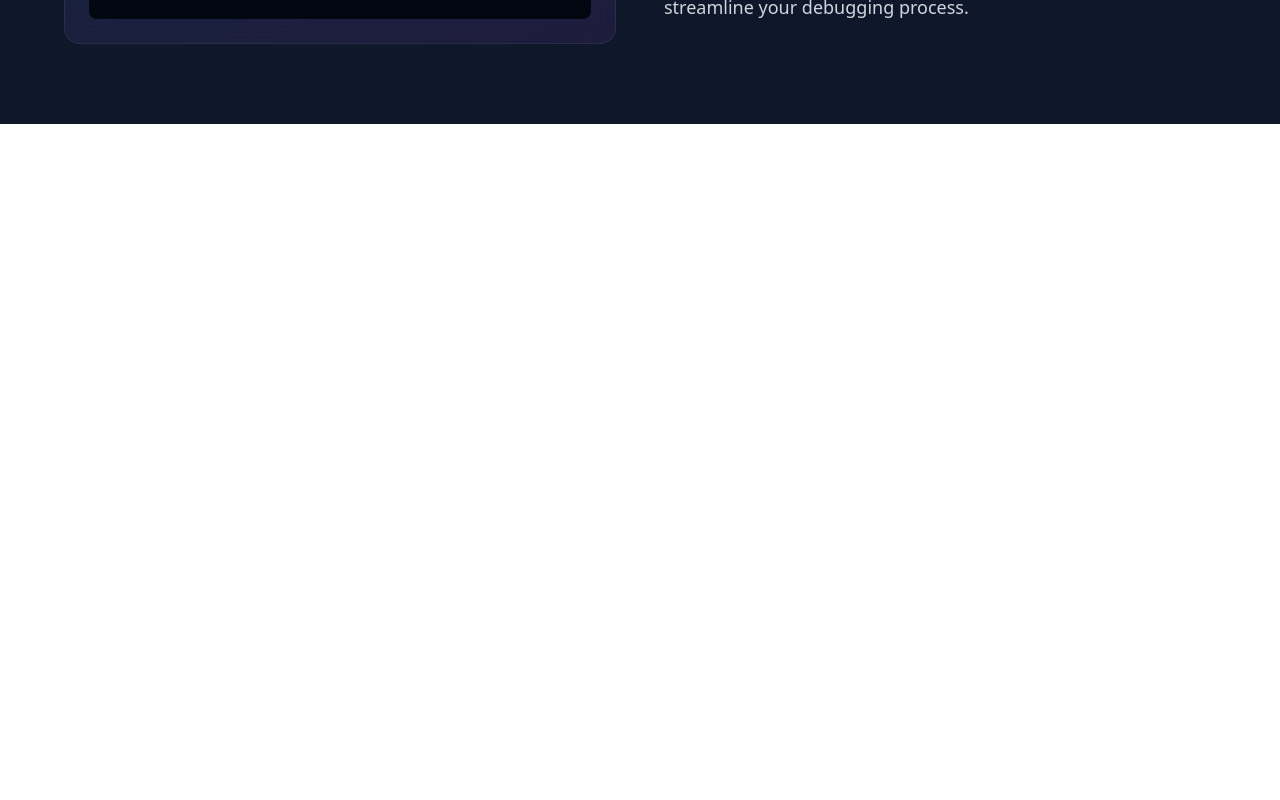
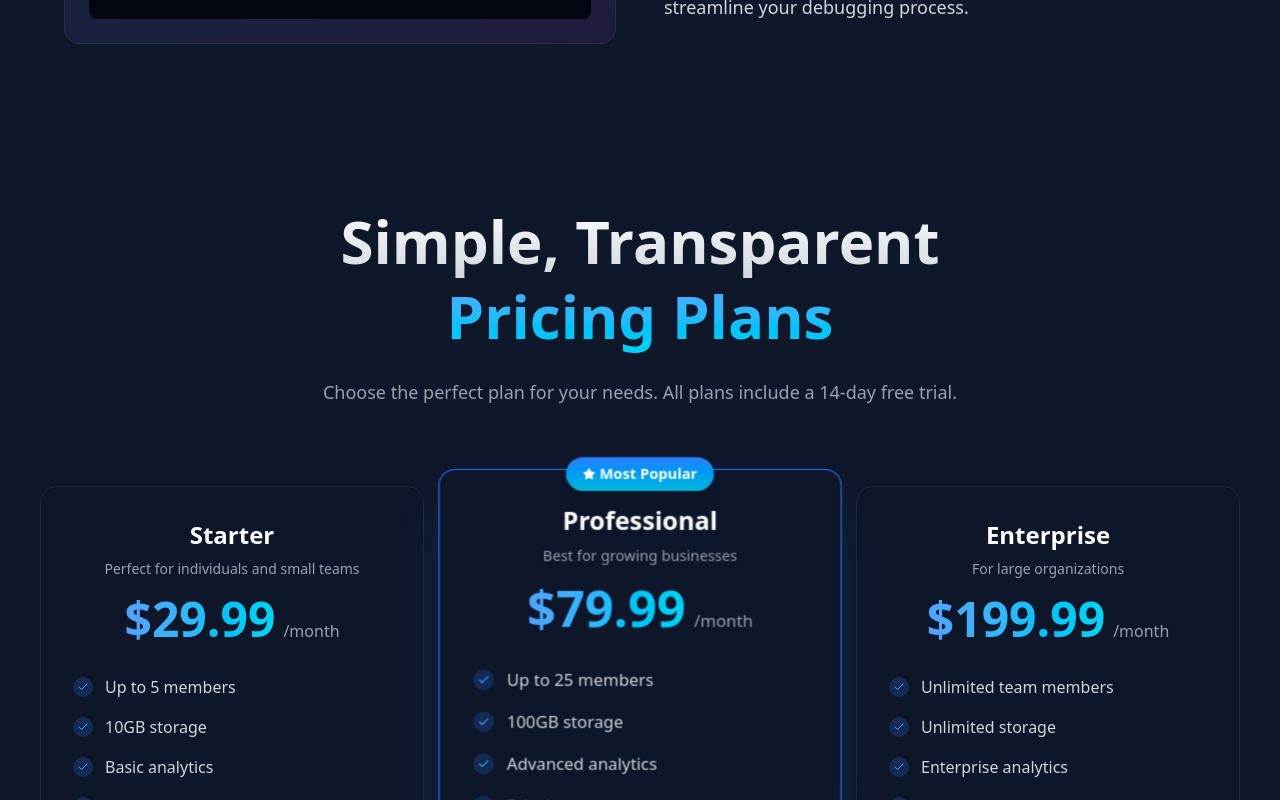
Before and after one commit to trustonyekwere/tailwind-project_1, a React (Vite) app in the folder project_1/: page / in a window 1280 px wide. Shown: the part 2000-2800 px from the top of the page. Before the commit the page ends 2124 px from the top, so only its background shows below. Built offline with nearby package versions, Linux system fonts and the light colour scheme.

Commit message:
finished pricing section

```diff
--- a/project_1/src/components/Features.jsx
+++ b/project_1/src/components/Features.jsx
@@ -53,7 +53,7 @@ export default function Features () {
                     {features.map((feature, key) => (
                         <div key={key} className={`flex flex-col lg:flex-row items-center gap-8 sm:gap-12 ${feature.imagePosition === "right" ? "lg:flex-row-reverse" : ""}`}>
                             {/* Code Section */}
-                            <div className="flex-1 w-full overflow-x-hidden">
+                            <div className="flex-1 w-full">
                                 <div className="relative group">
                                     <div className="absolute inset-0 bg-linear-to-br from-blue-500/20 to-purple-500/20 rounded-xl sm:rounded-2xl transition-all duration-500" />
                                     <div className="relative bg-gray-900/50 backdrop-blur-sm border border-gray-700/50 rounded-xl sm:rounded-2xl p-4 sm:p-6 overflow-hidden group-hover:border group-hover:border-blue-600/50 transition-all duration-300">
--- a/project_1/src/components/Pricing.jsx
+++ b/project_1/src/components/Pricing.jsx
@@ -1,3 +1,125 @@
+import { Star } from "lucide-react";
+import { Check } from "lucide-react";
+
+const plans =[
+    {
+        name: "Starter",
+        price: "29.99",
+        description: "Perfect for individuals and small teams",
+        features: [
+            "Up to 5 members",
+            "10GB storage",
+            "Basic analytics",
+            "API access",
+            "Email support",
+            "Mobile app",
+        ],
+        mostPopular: false,
+    },
+    {
+        name: "Professional",
+        price: "79.99",
+        description: "Best for growing businesses",
+        features: [
+            "Up to 25 members",
+            "100GB storage",
+            "Advanced analytics",
+            "Priority support",
+            "API access",
+            "Mobile app",
+            "Custom integrations",
+            "Advanced security",
+        ],
+        mostPopular: true,
+    },
+    {
+        name: "Enterprise",
+        price: "199.99",
+        description: "For large organizations",
+        features: [
+            "Unlimited team members",
+            "Unlimited storage",
+            "Enterprise analytics",
+            "24/7 phone support",
+            "API Access",
+            "Mobile App",
+            "Custom integrations",
+            "Advanced security",
+            "Dedicated account manager",
+            "custom SLA",
+        ],
+        mostPopular: false,
+    },
+]
+
 export default function Pricing () {
-    return <div></div>;
+    return (
+        <section id="pricing" className="py-16 sm:py-20 mx-auto px-4 sm:px-6 lg:px-8 xl:px-10 relative">
+            <div className="max-w-7xl mx-auto">
+                {/* Header section */}
+                <div className="text-center mb-12 sm:mb-16 lg:mb-20">
+                    <h2 className="text-5xl sm:text-4xl md:text-5xl lg:text-6xl font-bold leading-tight mb-4 sm:mb-6 text-white">
+                        <span className="bg-linear-to-b from-white to-gray-300 bg-clip-text text-transparent">Simple, Transparent</span>
+                        <br />
+                        <span className="bg-linear-to-b from-blue-400 to-cyan-400 bg-clip-text text-transparent">Pricing Plans</span>
+                    </h2>
+                    <p className="text-gray-400 text-base sm:text-lg max-w-2xl mx-auto">Choose the perfect plan for your needs. All plans include a 14-day free trial.</p>
+                </div>
+
+                {/* pricing cards */}
+                <div className="grid grid-col-1 md:grid-cols-2 lg:grid-cols-3 gap-6 sm:gap-8 lg:gap-6">
+                    {plans.map((plan, key) => (
+                        <div key={key} className={`relative bg-slate-900/50 backdrop-blur-sm border rounded-xl sm:rounded-2xl p-6 sm:p-8 transition-all duration-300 overflow-visible group flex flex-col h-full ${plan.mostPopular
+                            ? "border-blue-500 shadow-2xl shadow-blue-500/20 lg:scale-105"
+                            : "border-slate-800 hover:border-slate-700"
+                        }`}>
+
+                            <div className="absolute inset-0 bg-linear-to-br from-white/10 via-transparent to-transparent opacity-0 group-hover:opacity-100 transition-opacity duration-500 transform -translate-x-full -translate-y-full group-hover:translate-x-0 group-hover:translate-y-0 pointer-events-none rounded-xl" />
+
+                            {plan.mostPopular && (
+                                <div className="absolute -top-2 sm:-top-3 left-1/2 transform -translate-x-1/2 z-10">
+                                    <div className="flex items-center space-x-1 px-3 sm:px-4 py-1 sm:py-1.5 bg-linear-to-b rounded-full text-white from-blue-500 to-cyan-500 text-xs sm:text-sm font-semibold shadow-lg">
+                                        <Star className="w-3 h-3 sm:w-3 sm:h-3 fill-white" />
+                                        <span>Most Popular</span>
+                                    </div>
+                                </div>
+                            )}
+
+                            <div className="text-center mb-6 sm:mb-8">
+                                <h3 className="text-xl sm:text-2xl text-white font-bold mb-2">{plan.name}</h3>
+                                <p className="text-gray-400 text-xs sm:text-sm mb-3 sm:mb-4">{plan.description}</p>
+                                <div className="flex items-baseline justify-center text-white">
+                                    <span className="text-3xl sm:text-4xl lg:text-5xl font-bold bg-linear-to-r from-blue-400 to-cyan-400 bg-clip-text text-transparent">${plan.price}</span>
+                                    <span className="text-gray-400 ml-1 sm:ml-2 text-sm sm:text-base">/month</span>
+                                </div>
+                            </div>
+
+                            <ul className="space-y-3 sm:space-y-4 mb-6 sm:mb-8 row">
+                                {plan.features.map ((feature, featureKey) => (
+                                    <li key={featureKey} className="flex items-start space-x-2 sm:space-x-3">
+                                        <div className="shrink-0 w-4 h-4 sm:w-5 sm:h-5 rounded-full bg-blue-500/20 flex items-center justify-center mt-0.5" q>
+                                            <Check className="w-2.5 h-2.5 sm:w-3 sm:h-3 text-blue-400" />
+                                        </div>
+                                        <span className="text-gray-300 text-sm sm:text-base">{feature}</span>
+                                    </li>
+                                ))}
+                            </ul>
+
+                            <button className={`w-full py-2.5 sm:py-3 px-4 sm:px-6 rounded-lg font-semibold transition-all duration-300 mt-auto hover:scale-102 cursor-pointer text-sm sm:text-base text-white ${
+                                plan.mostPopular
+                                    ? "bg-linear-to-b from-blue-500 to-cyan-500"
+                                    : "bg-white/5 border border-white/10 hover:bg-white/10"
+                            }`}>
+                                Get Started
+                            </button>
+                        </div>
+                    ))}
+                </div>
+
+                <div className="mt-8 sm:mt-12 text-center">
+                    <p className="text-gray-400 text-base">Need a custom plan? <a className="text-blue-400 hover:text-blue-300" href="#">Contact our sales team</a></p>
+                </div>
+            </div>
+        </section>
+    );
 }
```
